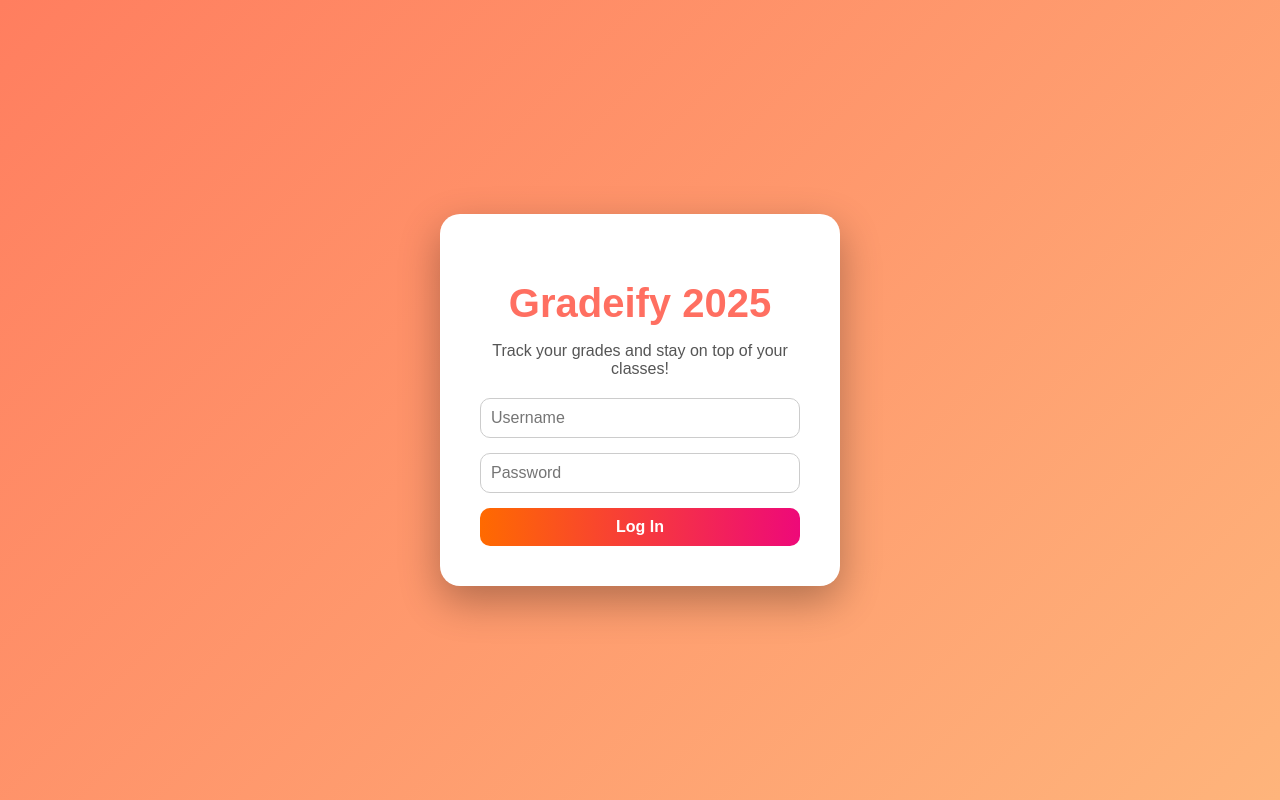
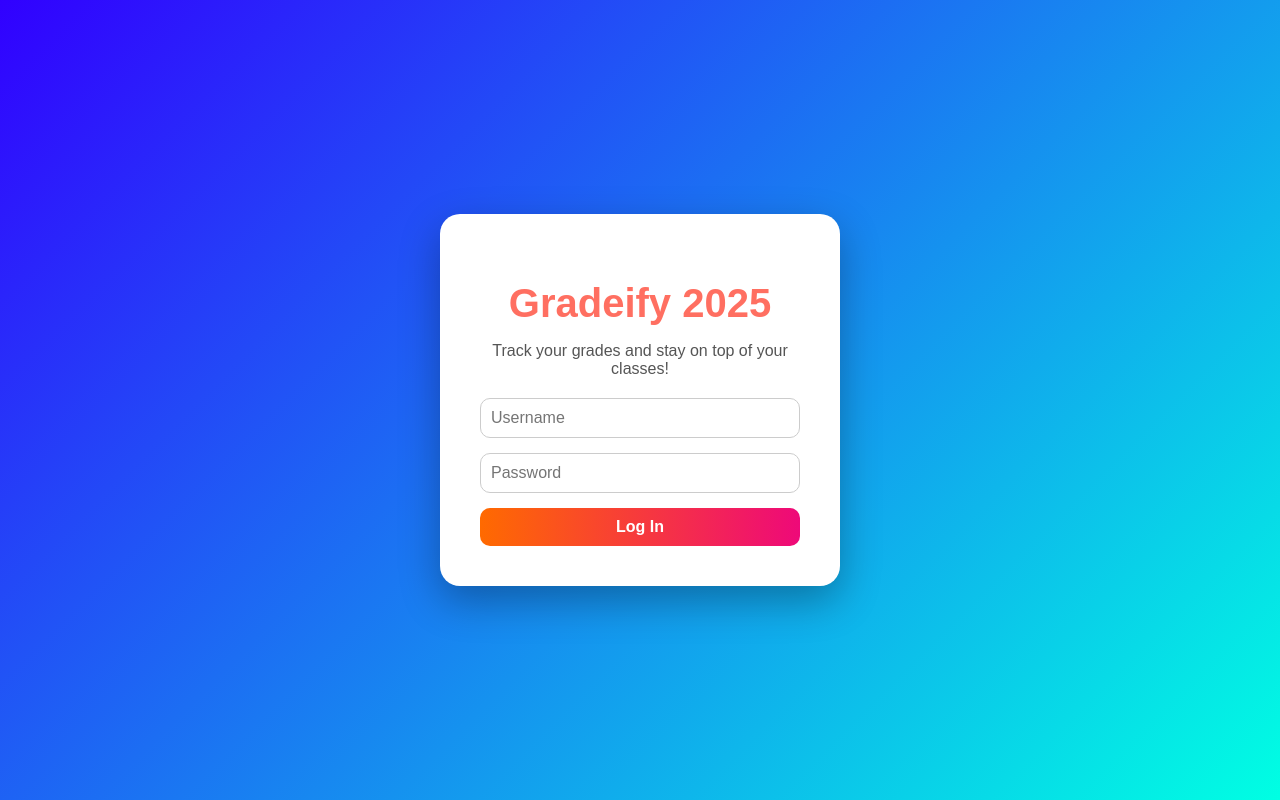
Before and after one commit to LukasChu2008/Gradeify-2025, a React (Vite) app: page / in a window 1280 px wide. Built offline with nearby package versions, Linux system fonts and the light colour scheme.

Commit message:
Update App.css

```diff
--- a/src/App.css
+++ b/src/App.css
@@ -4,7 +4,7 @@
   display: flex;
   justify-content: center;
   align-items: center;
-  background: linear-gradient(135deg, #ff7e5f, #feb47b); /* sunset gradient */
+  background: linear-gradient(135deg, #3100ff, #00ffe3); /* sunset gradient */
   font-family: 'Arial', sans-serif;
 }
 
```
